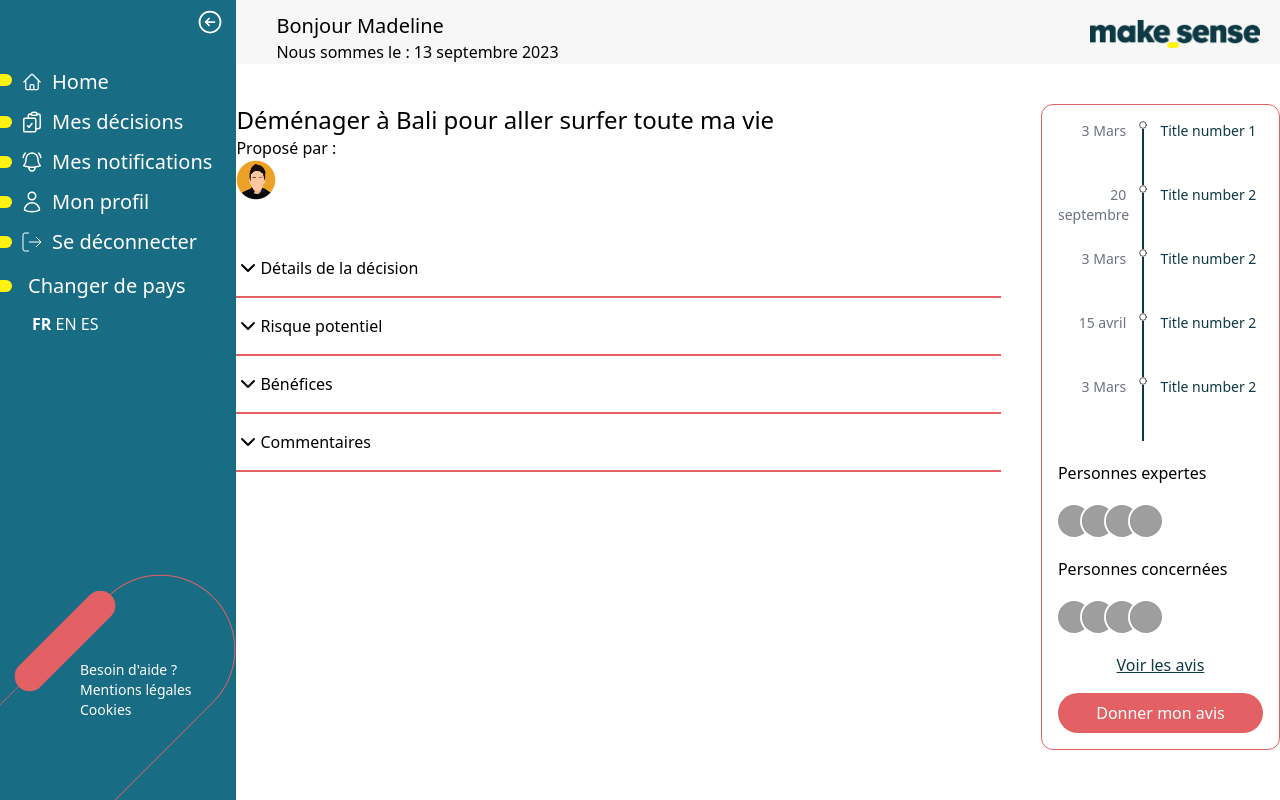
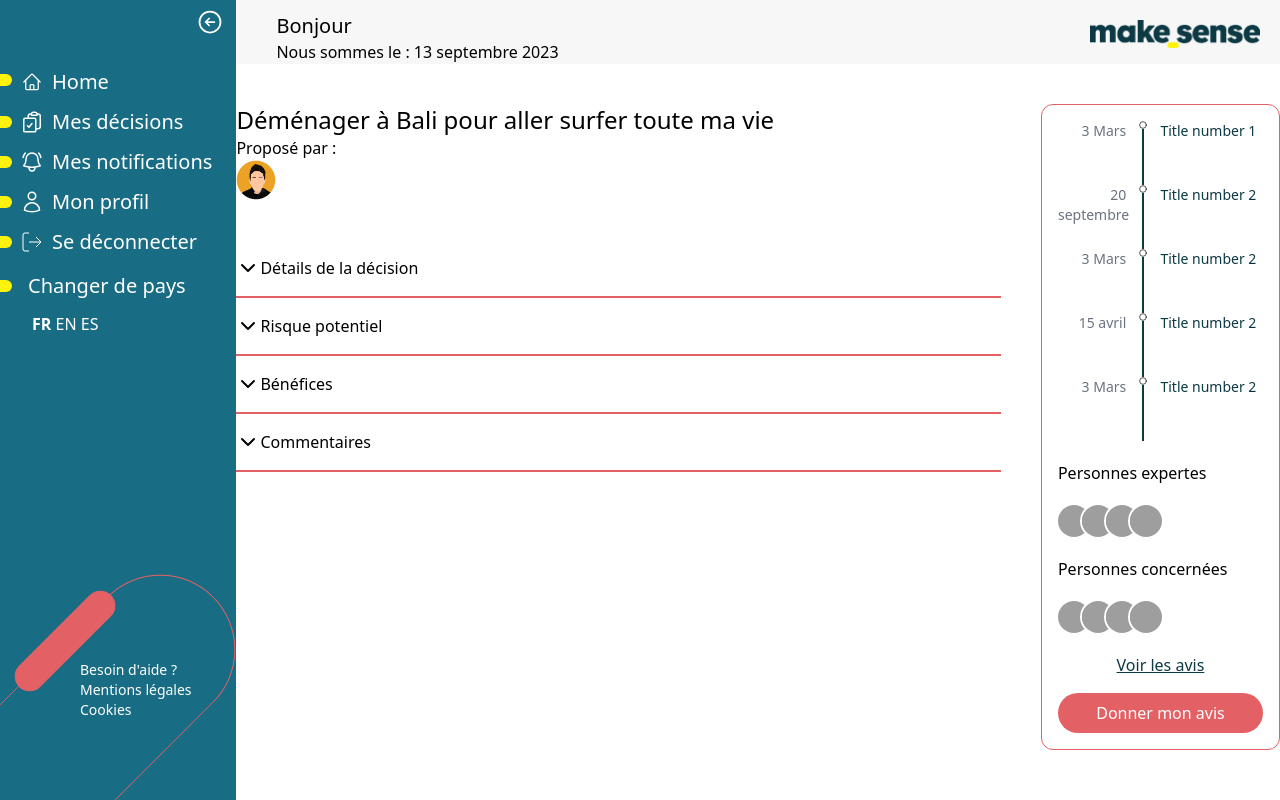
Before and after one commit to WildCodeSchool/P3_MakeSense_Lyon_React_Sept_2022, a React (Vite) app in the folder frontend/: page /decision in a window 1280 px wide. Built offline with nearby package versions, Linux system fonts and the light colour scheme; grey boxes are pictures that could not be loaded.

Commit message:
add userConxtext

```diff
--- a/frontend/src/pages/user/DecisionDetails.jsx
+++ b/frontend/src/pages/user/DecisionDetails.jsx
@@ -1,18 +1,20 @@
 import React, { useState } from "react";
 import AccordionDecisionDetails from "../../components/user/AccordionDecisionDetails";
-import user from "../../assets/icons/user.png";
+import userAvatar from "../../assets/icons/user.png";
 import logo from "../../assets/logo-makesense.png";
 import TimelineStepperDecision from "../../components/user/TimelineStepperDecision";
 import "../../css/user/createDecision.css";
+import { useCurrentUserContext } from "../../context/UserContext";
 
 export default function DecisionDetails() {
   const [clickedAnswer4, setClickedAnswer4] = useState(false);
+  const { user } = useCurrentUserContext();
 
   return (
     <div className="flex flex-col w-screen">
       <div className="flex flex-row items-center justify-beetwen bg-light-grey">
         <div className="flex flex-col">
-          <p className="pl-10 pt-3 text-xl">Bonjour Madeline</p>
+          <p className="pl-10 pt-3 text-xl">Bonjour {user.firstname}</p>
           <p className="pl-10 text-x font-extralight">
             Nous sommes le : 13 septembre 2023
           </p>
@@ -28,7 +30,7 @@ export default function DecisionDetails() {
           </h2>
           <div>
             <p>Proposé par :</p>
-            <img src={user} alt="The belle gosse" className="w-10" />
+            <img src={userAvatar} alt="The belle gosse" className="w-10" />
           </div>
           <div className="flex justify-center">
             <AccordionDecisionDetails
```
